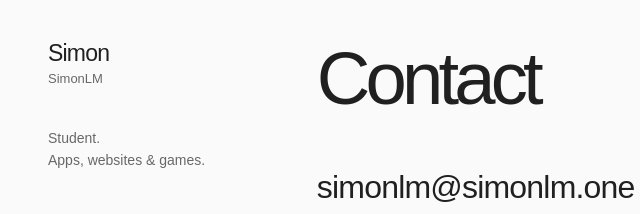
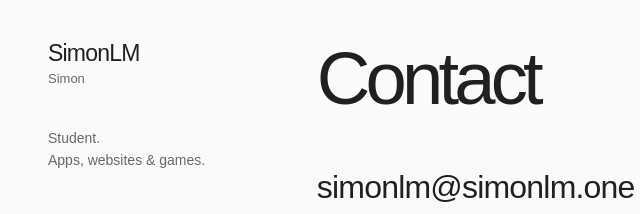
Before and after one commit to masalaempire/meweb, a plain HTML site: page contact.html in a window 1280 px wide. Shown: the top 214 px of the page, 0-640 px from the left. Drawn offline with Linux system fonts and the light colour scheme.

Commit message:
Swap names in the header link

```diff
--- a/contact.html
+++ b/contact.html
@@ -13,7 +13,7 @@
 <a class="skip-link" href="#main">Skip to content</a>
 <div class="layout">
 <header class="sidebar">
-<a class="name" href="index.html">Simon<span>SimonLM</span></a>
+<a class="name" href="index.html">SimonLM<span>Simon</span></a>
 <p class="sidebar-note">Student.<br>Apps, websites &amp; games.</p>
 <nav aria-label="Main navigation">
 <a href="index.html#projects">Projects</a>
```
